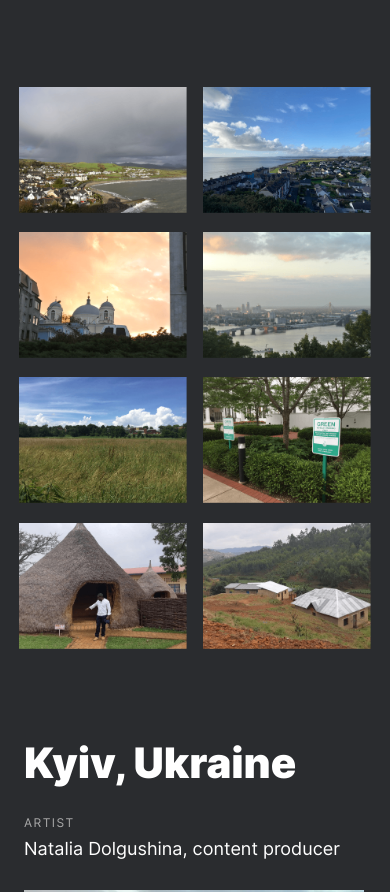
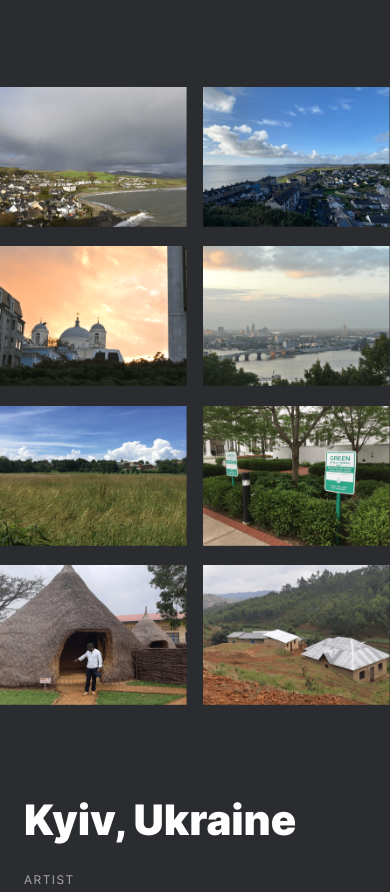
Before and after one commit to lwtech20/web_project_3, a plain HTML site: page index.html in a window 390 px wide. Shown: the part 1778-2670 px from the top of the page. Drawn offline with Linux system fonts and the light colour scheme; files whose address does not match are found by name.

Commit message:
fixed viewport photo-grid at 768 and 1280

```diff
--- a/blocks/photo-grid/__list/photo-grid__list.css
+++ b/blocks/photo-grid/__list/photo-grid__list.css
@@ -5,7 +5,7 @@
   grid-template-rows: repeat(2, 1fr);
   list-style-type: none;
   margin: auto;
-  max-width: calc(100% - 2 * 48px);
+  max-width: 1184px;
   padding: 0;
 }
 
@@ -13,7 +13,7 @@
   .photo-grid__list {
     grid-template-columns: repeat(2, 1fr);
     grid-template-rows: repeat(4, 1fr);
-    max-width: 352px;
+    max-width: 720px;
   }
 }
 
```
